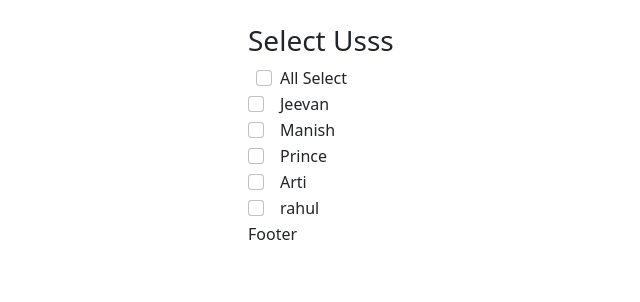
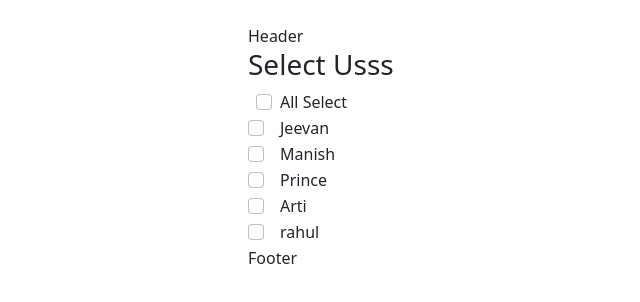
Before and after one commit to trunglvb/checkbox, a React (Create React App) app: page / in a window 1280 px wide. Shown: the top 302 px of the page, without its empty margins (204-844 px from the left). Built offline with nearby package versions, Linux system fonts and the light colour scheme.

Commit message:
import Header

```diff
--- a/src/App.js
+++ b/src/App.js
@@ -2,6 +2,7 @@ import React, { useState, useEffect, useRef} from "react";
 import "bootstrap/dist/css/bootstrap.min.css";
 import "./App.css";
 import Footer from "./Components/Footer";
+import Header from "./Components/Header";
 
 
 const userData = [
@@ -37,6 +38,7 @@ function App() {
     return (
         <div className="container my-4" style={{width: 400}}>
             <form className="form">
+                <Header />
                 <h3>Select Usss</h3>
                 <div className="form-check">
                     <label className="form-check-label ms-2">
```
